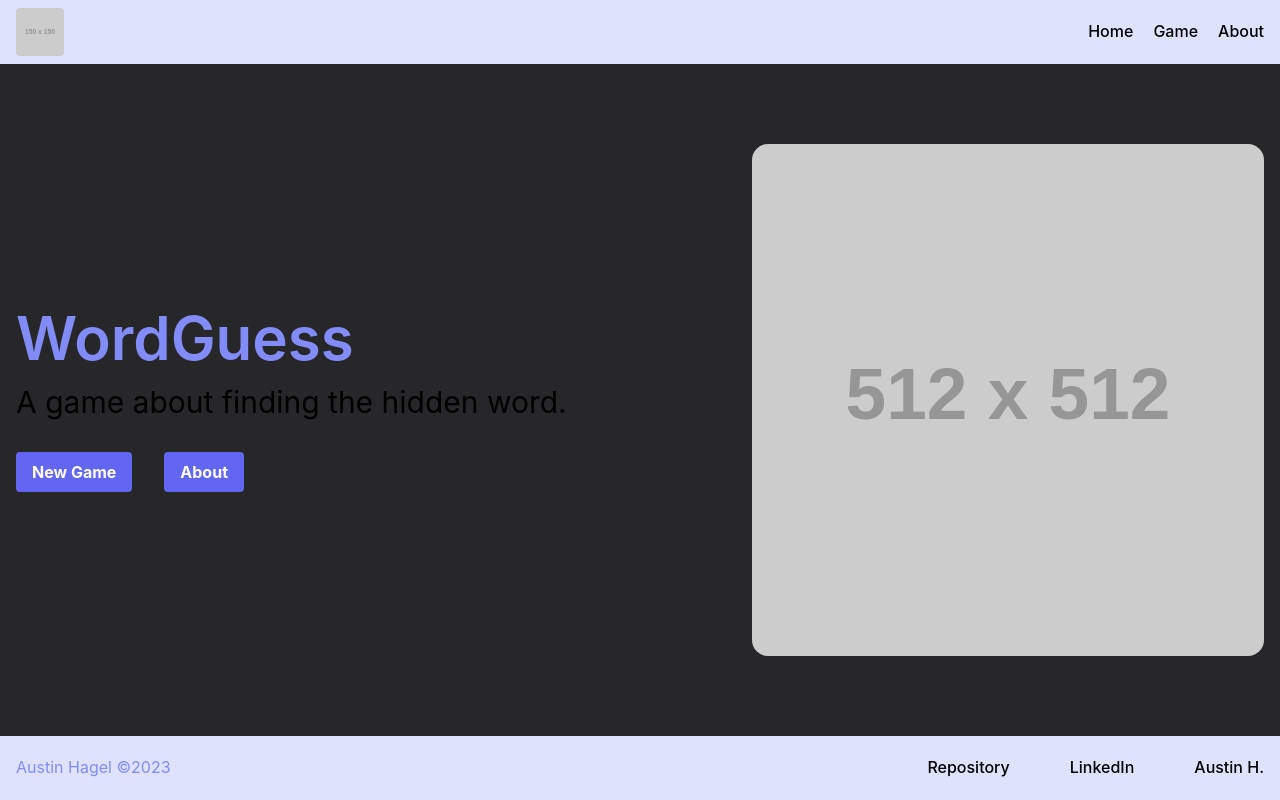
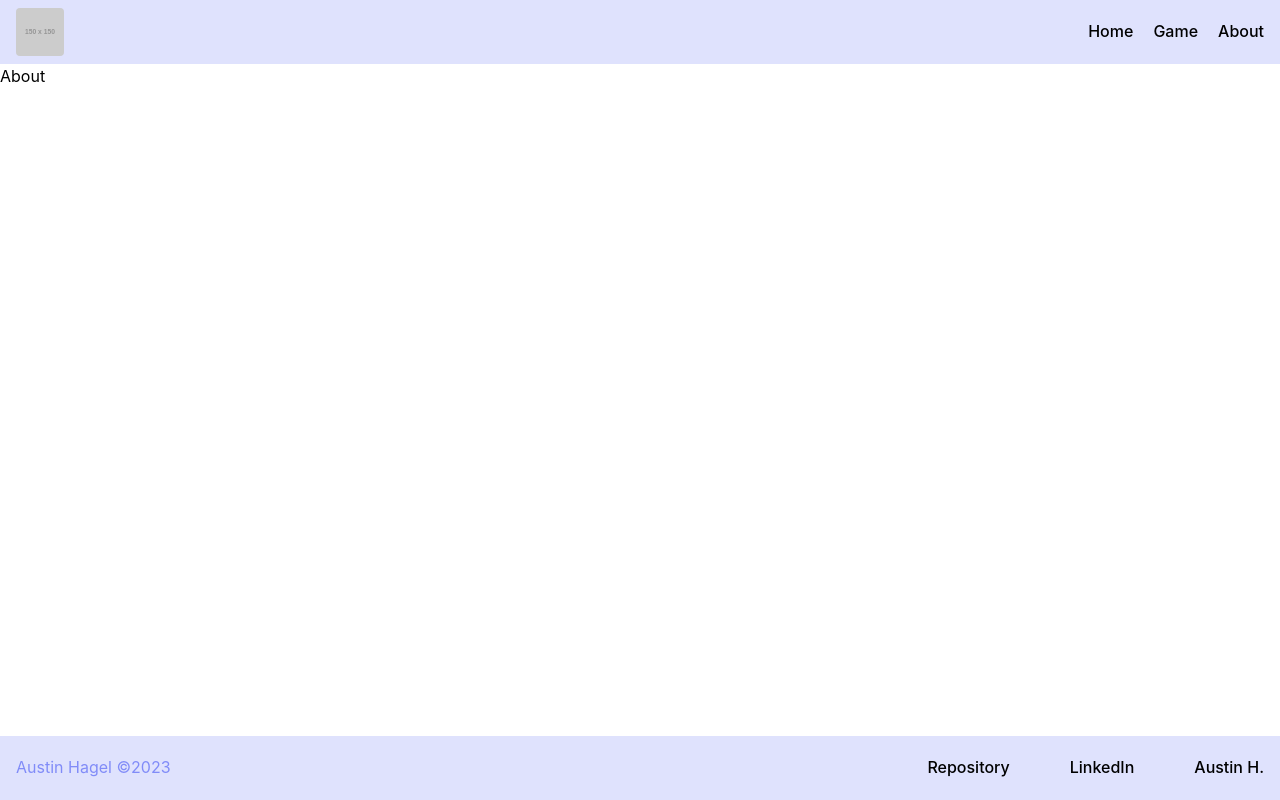
Before and after one commit to austinh-io/RTT-WordGuess, a React (Vite) app in the folder rtt-wordguess/: page /about in a window 1280 px wide. Built offline with nearby package versions, Linux system fonts and the light colour scheme; some icons are missing.

Commit message:
Add react-router-dom package and update code to use routing

```diff
--- a/rtt-wordguess/package.json
+++ b/rtt-wordguess/package.json
@@ -11,7 +11,8 @@
   },
   "dependencies": {
     "react": "^18.2.0",
-    "react-dom": "^18.2.0"
+    "react-dom": "^18.2.0",
+    "react-router-dom": "^6.21.0"
   },
   "devDependencies": {
     "@types/react": "^18.2.43",
--- a/rtt-wordguess/src/App.tsx
+++ b/rtt-wordguess/src/App.tsx
@@ -1,14 +1,30 @@
 import './App.css';
 import Home from './pages/Home';
+import About from './pages/About';
 import Navigation from './components/Navigation';
 import Footer from './components/Footer';
+import Game from './pages/Game';
+import { Route, Routes } from 'react-router-dom';
 
 function App() {
   return (
     <>
       <div className='flex flex-col min-h-full-svh'>
         <Navigation />
-        <Home />
+        <Routes>
+          <Route
+            path='/'
+            element={<Home />}
+          />
+          <Route
+            path='/about'
+            element={<About />}
+          />
+          <Route
+            path='/game'
+            element={<Game />}
+          />
+        </Routes>
         <Footer />
       </div>
     </>
--- a/rtt-wordguess/src/components/Logo.tsx
+++ b/rtt-wordguess/src/components/Logo.tsx
@@ -1,12 +1,16 @@
+import { Link } from 'react-router-dom';
+
 const Logo = () => {
   return (
     <>
       <div className='logo'>
-        <img
-          src='https://via.placeholder.com/150'
-          alt='logo'
-          className='w-12 h-12 rounded'
-        />
+        <Link to='/'>
+          <img
+            src='https://via.placeholder.com/150'
+            alt='logo'
+            className='w-12 h-12 rounded'
+          />
+        </Link>
       </div>
     </>
   );
--- a/rtt-wordguess/src/components/Navigation.tsx
+++ b/rtt-wordguess/src/components/Navigation.tsx
@@ -16,12 +16,12 @@
             <li>
               <StandardLink
                 title='Game'
-                link='/'></StandardLink>
+                link='/game'></StandardLink>
             </li>
             <li>
               <StandardLink
                 title='About'
-                link='/'></StandardLink>
+                link='/about'></StandardLink>
             </li>
           </ul>
         </div>
--- a/rtt-wordguess/src/components/StandardLink.tsx
+++ b/rtt-wordguess/src/components/StandardLink.tsx
@@ -1,4 +1,5 @@
 import React from 'react';
+import { Link } from 'react-router-dom';
 
 type FooterLinkProps = {
   link: string;
@@ -22,14 +23,14 @@
   });
 
   return (
-    <a
-      href={link}
-      target={newTab ? '' : '_blank'}
+    <Link
+      to={link}
+      target={newTab ? '_blank' : ''}
       className='relative overflow-hidden flex items-center justify-center group pb-0.5'>
       <span className='mr-1 flex items-center justify-center'>{children}</span>
       <span className='font-medium '>{title}</span>
       <span className='absolute left-0.5 right-0 bottom-0 h-0.5 bg-slate-200 origin-left transform scale-x-0 group-hover:scale-x-100 transition-transform duration-200 ease-out'></span>
-    </a>
+    </Link>
   );
 };
 
--- a/rtt-wordguess/src/main.tsx
+++ b/rtt-wordguess/src/main.tsx
@@ -2,9 +2,12 @@
 import ReactDOM from 'react-dom/client';
 import App from './App.tsx';
 import './index.css';
+import { BrowserRouter } from 'react-router-dom';
 
 ReactDOM.createRoot(document.getElementById('root')!).render(
   <React.StrictMode>
-    <App />
+    <BrowserRouter>
+      <App />
+    </BrowserRouter>
   </React.StrictMode>
 );
--- /dev/null
+++ b/rtt-wordguess/src/pages/About.tsx
@@ -0,0 +1,9 @@
+const About: React.FC = () => {
+  return (
+    <>
+      <h1>About</h1>
+    </>
+  );
+};
+
+export default About;
--- /dev/null
+++ b/rtt-wordguess/src/pages/Game.tsx
@@ -0,0 +1,9 @@
+const Game: React.FC = () => {
+  return (
+    <>
+      <h1>Game</h1>
+    </>
+  );
+};
+
+export default Game;
--- a/rtt-wordguess/src/pages/Home.tsx
+++ b/rtt-wordguess/src/pages/Home.tsx
@@ -1,3 +1,4 @@
+import { Link } from 'react-router-dom';
 import Button from '../components/Button';
 
 const Home = () => {
@@ -12,8 +13,12 @@
             A game about finding the hidden word.
           </p>
           <div className='flex items-start justify-center mt-8 gap-8'>
-            <Button>New Game</Button>
-            <Button>About</Button>
+            <Button>
+              <Link to='/game'>New Game</Link>
+            </Button>
+            <Button>
+              <Link to='/about'>About</Link>
+            </Button>
           </div>
         </div>
         <div className='items-center justify-center'>
```
Also changed, not shown: 1 other file (tests, documents, lock files or other folders).
